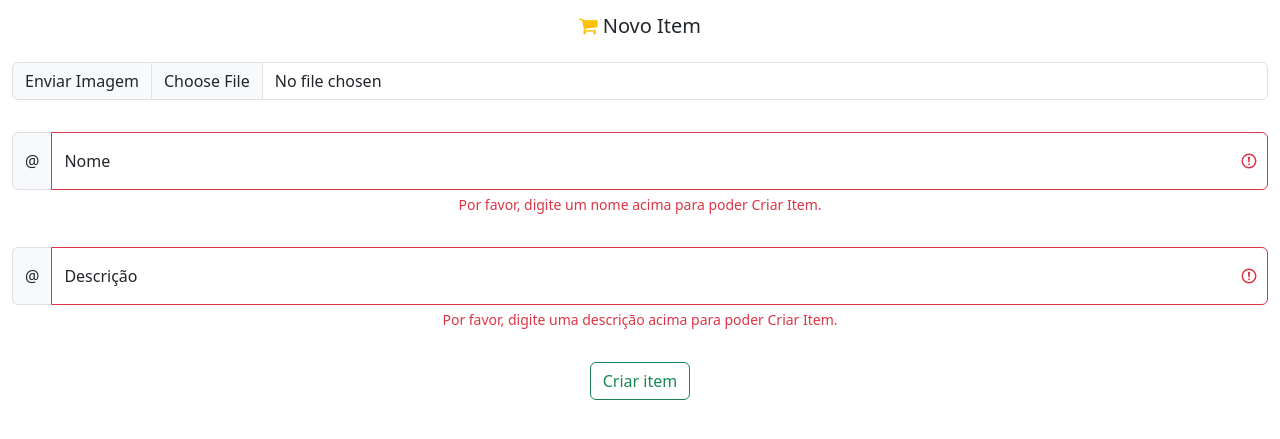
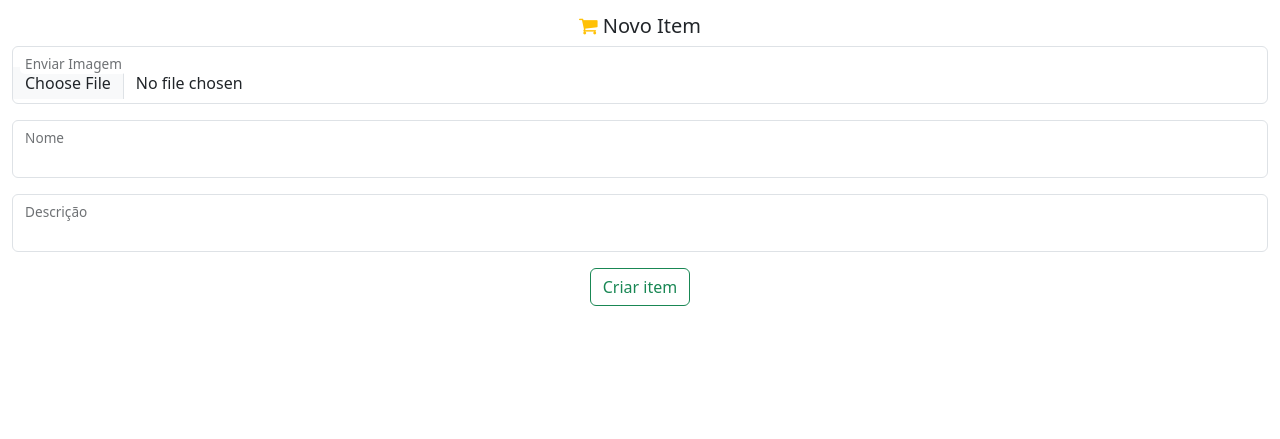
Before and after one commit to rodrigo-salinet/ggtest, a PHP site: page /novo_item.php in a window 1280 px wide. Shown: the part 58-497 px from the top of the page. Run offline with PHP 8.4, Linux system fonts and the light colour scheme; a user stored in the database is signed in; some libraries are stand-ins or nearby versions.

Commit message:
💄 chg margins novo item ui

```diff
--- a/novo_item.php
+++ b/novo_item.php
@@ -23,7 +23,7 @@ $id_usuario = $_SESSION['id_usuario'];
     <section class="content" id="sec_novo_item">
         <div class="container-fluid">
             <div class="row">
-                <div class="col mb-3 text-center">
+                <div class="col text-center">
                     <h5 class="h5 text-center">
                         <i class="fa fa-shopping-cart text-warning"></i>
                         Novo Item
@@ -31,44 +31,32 @@ $id_usuario = $_SESSION['id_usuario'];
                 </div>
             </div>
             <form action="adicionar_item.php" method="post" id="frm_novo_item" name="frm_novo_item" enctype="multipart/form-data">
-                <div class="row">
-                    <div class="col mb-3 text-center">
-                        <div class="input-group mb-3">
-                            <span class="input-group-text">Enviar Imagem</span>
+                <div class="row mb-3">
+                    <div class="col text-center">
+                        <div class="form-floating">
                             <input type="file" class="form-control" name="fil_upload_imagem" id="fil_upload_imagem" />
+                            <label for="fil_upload_imagem">Enviar Imagem</label>
+                        </div>
+                    </div>
+                </div>
+                <div class="row mb-3">
+                    <div class="col text-center">
+                        <div class="form-floating">
+                            <input type="text" class="form-control" name="txt_nome_item" id="txt_nome_item" />
+                            <label for="txt_nome_item">Nome</label>
+                        </div>
+                    </div>
+                </div>
+                <div class="row mb-3">
+                    <div class="col text-center">
+                        <div class="form-floating">
+                            <input type="text" class="form-control" name="txt_descricao_item" id="txt_descricao_item" />
+                            <label for="txt_descricao_item">Descrição</label>
                         </div>
                     </div>
                 </div>
                 <div class="row">
-                    <div class="col mb-3 text-center">
-                        <div class="input-group has-validation mb-3">
-                            <span class="input-group-text is-invalid">@</span>
-                            <div class="form-floating is-invalid">
-                                <input type="text" class="form-control is-invalid" name="txt_nome_item" id="txt_nome_item" placeholder="Digite aqui o nome do item" required />
-                                <label for="txt_nome_item">Nome</label>
-                            </div>
-                            <div class="invalid-feedback">
-                                Por favor, digite um nome acima para poder Criar Item.
-                            </div>
-                        </div>
-                    </div>
-                </div>
-                <div class="row">
-                    <div class="col mb-3 text-center">
-                        <div class="input-group has-validation mb-3">
-                            <span class="input-group-text">@</span>
-                            <div class="form-floating is-invalid">
-                                <input type="text" class="form-control is-invalid" name="txt_descricao_item" id="txt_descricao_item" placeholder="Digite aqui a descrição do item" required />
-                                <label for="txt_descricao_item">Descrição</label>
-                            </div>
-                            <div class="invalid-feedback">
-                                Por favor, digite uma descrição acima para poder Criar Item.
-                            </div>
-                        </div>
-                    </div>
-                </div>
-                <div class="row">
-                    <div class="col mb-3 text-center">
+                    <div class="col text-center">
                         <input type="submit" class="btn btn-outline-success" value="Criar item">
                     </div>
                 </div>
```
